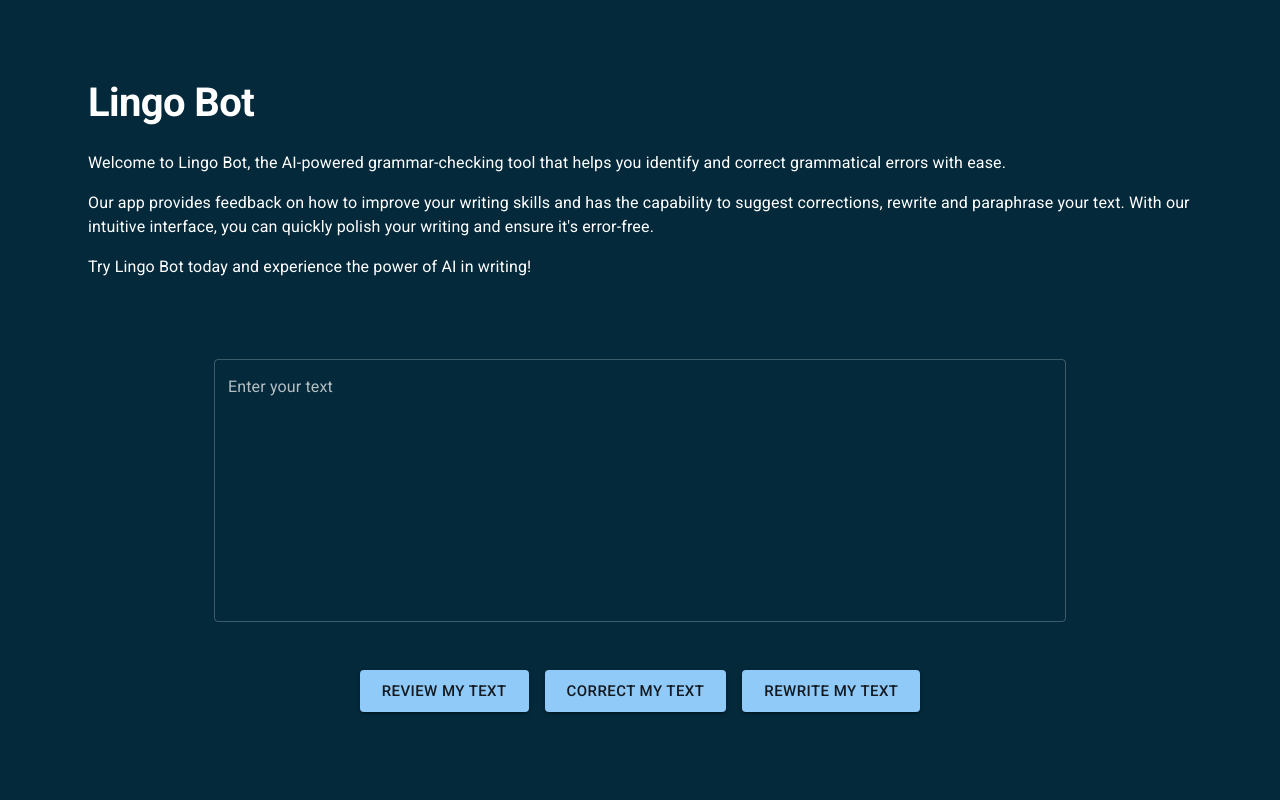
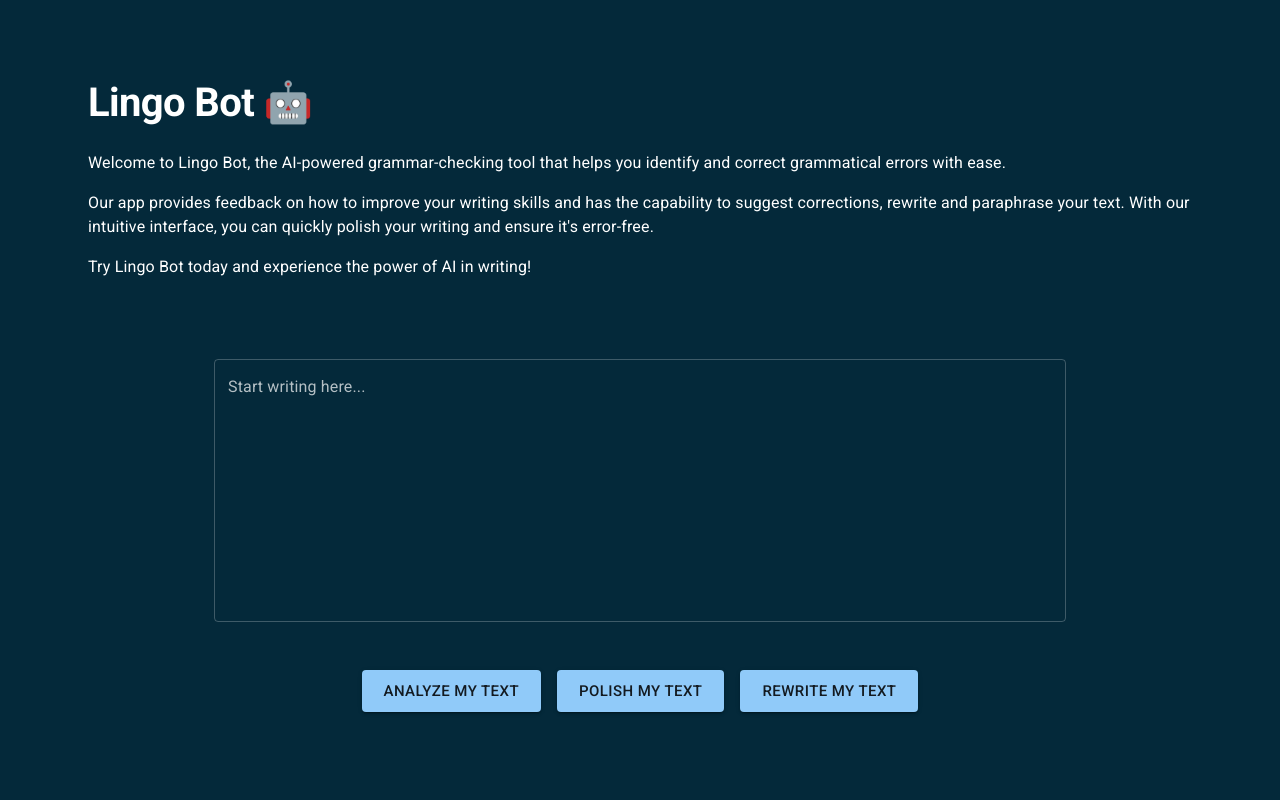
Before and after one commit to pooyadhgh/lingo-bot, a React (Vite) app: page / in a window 1280 px wide. Shown: the top 800 px of the page. Built offline with nearby package versions, Linux system fonts and the light colour scheme; a web font is replaced by a local one.

Commit message:
Enhance texts

```diff
--- a/src/components/Hero.jsx
+++ b/src/components/Hero.jsx
@@ -6,7 +6,7 @@ const Hero = () => {
   return (
     <Container style={{ margin: "5rem auto" }}>
       <Typography variant='h1' fontSize={40} fontWeight={600} marginBottom={3}>
-        Lingo Bot
+        Lingo Bot 🤖
       </Typography>
 
       <Typography variant='body1' marginBottom={2}>
--- a/src/components/Prompt.jsx
+++ b/src/components/Prompt.jsx
@@ -16,7 +16,7 @@ const Prompt = () => {
 
   const handleButtonClick = (promptType) => {
     if (!text) {
-      setError("Please enter your text");
+      setError("Oops! You forgot to write something.");
       setResult("");
       return;
     }
@@ -45,7 +45,7 @@ const Prompt = () => {
 
       <TextField
         fullWidth
-        label='Enter your text'
+        label='Start writing here...'
         multiline
         rows={10}
         value={text}
@@ -67,7 +67,7 @@ const Prompt = () => {
           onClick={() => handleButtonClick(PROMPT_TYPES.REVIEW)}
           loading={loading === PROMPT_TYPES.REVIEW}
         >
-          Review my text
+          Analyze my text
         </LoadingButton>
 
         <LoadingButton
@@ -76,7 +76,7 @@ const Prompt = () => {
           onClick={() => handleButtonClick(PROMPT_TYPES.CORRECT)}
           loading={loading === PROMPT_TYPES.CORRECT}
         >
-          Correct my text
+          Polish my text
         </LoadingButton>
 
         <LoadingButton
--- a/src/components/Result.jsx
+++ b/src/components/Result.jsx
@@ -26,7 +26,7 @@ const Result = ({ response }) => {
   return (
     <Container style={{ margin: "5rem auto" }} ref={ref}>
       <Typography variant='h2' fontSize={24} fontWeight={600} marginBottom={3}>
-        Here is the result:
+        You asked for it, and here it is:
       </Typography>
 
       <Typography variant='body1' marginBottom={3}>
@@ -39,7 +39,7 @@ const Result = ({ response }) => {
         startIcon={<ContentCopyIcon />}
         onClick={handleOnButtonClick}
       >
-        {isCopied ? "Copied!" : "Copy to clipboard"}
+        {isCopied ? "Copied!" : "Copy"}
       </Button>
     </Container>
   );
```
